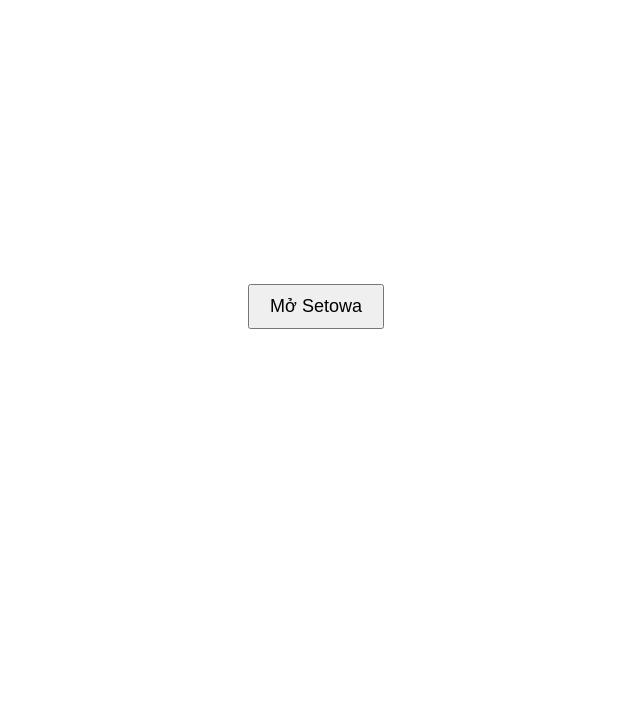
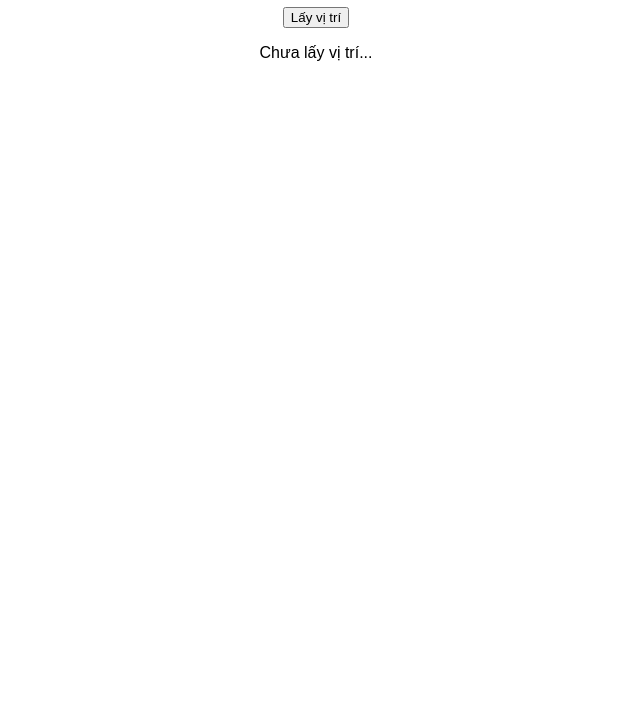
Before and after one commit to vn-kiennd/setowa-link, a plain HTML site: page index.html in a window 1280 px wide. Shown: the part 102-816 px from the top of the page, without its empty margins (324-964 px from the left). Drawn offline with Linux system fonts and the light colour scheme.

Commit message:
Update index.html

```diff
--- a/index.html
+++ b/index.html
@@ -1,32 +1,60 @@
 <!DOCTYPE html>
-<html lang="ja">
+<html lang="vi">
 <head>
-  <meta charset="UTF-8">
-  <title>Open Setowa App</title>
+  <meta charset="UTF-8" />
+  <meta name="viewport" content="width=device-width, initial-scale=1.0" />
+  <title>Lấy vị trí của bạn</title>
   <style>
     body {
       font-family: sans-serif;
-      display: flex;
-      justify-content: center;
-      align-items: center;
-      height: 100vh;
+      text-align: center;
+      padding: 20px;
     }
-    button {
-      font-size: 18px;
-      padding: 10px 20px;
-      cursor: pointer;
+    #map {
+      margin-top: 20px;
+      width: 100%;
+      height: 300px;
     }
   </style>
 </head>
 <body>
+  <h1>📍 Vị trí hiện tại của bạn</h1>
+  <button onclick="getLocation()">Lấy vị trí</button>
 
-  <button onclick="openSetowaApp()">Mở Setowa</button>
+  <p id="status">Chưa lấy vị trí...</p>
+  <p id="coords"></p>
+
+  <div id="map"></div>
 
   <script>
-    function openSetowaApp() {
-      window.location.href = 'setowa://ticketlist?group_id=GRP00001';
+    function getLocation() {
+      const status = document.getElementById("status");
+      const coords = document.getElementById("coords");
+      status.textContent = "Đang lấy vị trí...";
+
+      if (!navigator.geolocation) {
+        status.textContent = "Trình duyệt không hỗ trợ Geolocation.";
+        return;
+      }
+
+      navigator.geolocation.getCurrentPosition(
+        function (position) {
+          const lat = position.coords.latitude;
+          const lon = position.coords.longitude;
+          status.textContent = "✅ Đã lấy vị trí!";
+          coords.textContent = `Latitude: ${lat}, Longitude: ${lon}`;
+
+          // Hiển thị bản đồ (OpenStreetMap)
+          const mapFrame = `<iframe width="100%" height="300" frameborder="0"
+            src="https://www.openstreetmap.org/export/embed.html?bbox=${lon - 0.01}%2C${lat - 0.01}%2C${lon + 0.01}%2C${lat + 0.01}&amp;layer=mapnik&amp;marker=${lat}%2C${lon}"
+            style="border: 1px solid black"></iframe>`;
+          document.getElementById("map").innerHTML = mapFrame;
+        },
+        function (error) {
+          status.textContent = "❌ Không thể lấy vị trí: " + error.message;
+        }
+      );
     }
   </script>
-
 </body>
 </html>
```
